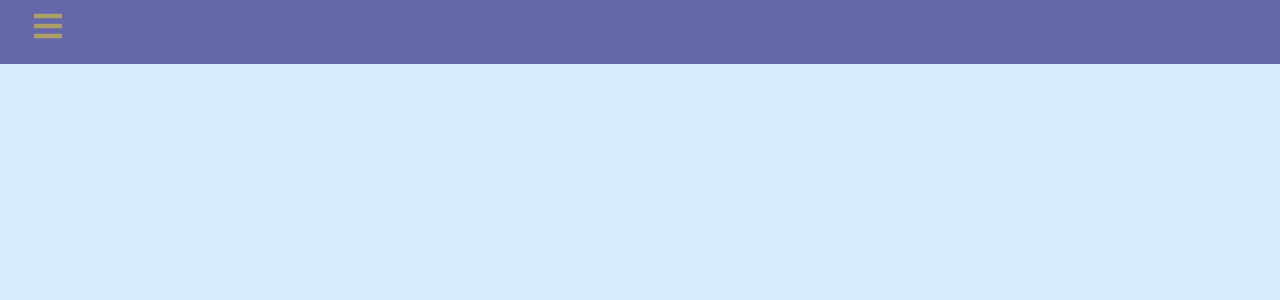
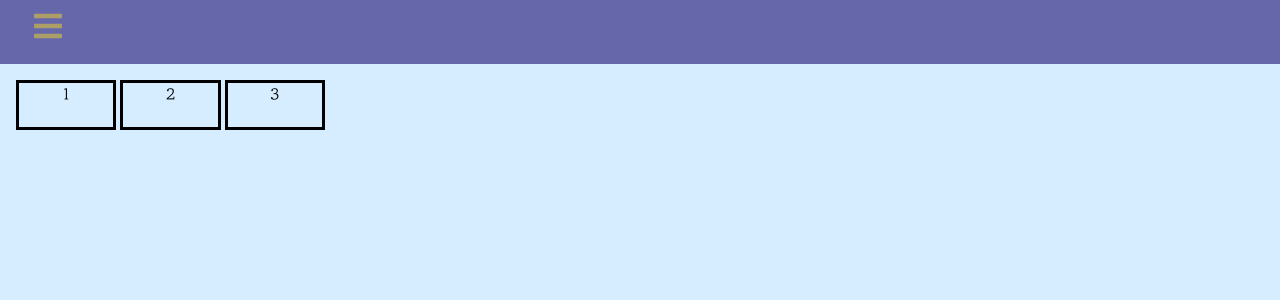
Before and after one commit to dannyp0930/styeld-component, a React (Create React App) app: page /grid in a window 1280 px wide. Before the commit this address had no page. Shown: the top 300 px of the page. Built offline with nearby package versions, Linux system fonts and the light colour scheme; a web font is replaced by a local one.

Commit message:
FEAT: Grid

```diff
--- a/src/app/App.tsx
+++ b/src/app/App.tsx
@@ -4,6 +4,7 @@ import { Home } from '../components/Home/Home';
 import { Navbar } from '../common/Navbar';
 import { Buttons } from '../components/Buttons/Buttons';
 import { Inputs } from '../components/Inputs/Inputs';
+import { Grid } from '../components/Grid/Grid';
 
 export default function App() {
 
@@ -14,6 +15,7 @@ export default function App() {
         <Route path='/' element={<Home/>}></Route>
         <Route path='buttons' element={<Buttons/>}></Route>
         <Route path='inputs' element={<Inputs/>}></Route>
+        <Route path='grid' element={<Grid/>}></Route>
       </Routes>
     </div>
   );
--- a/src/common/Navbar.tsx
+++ b/src/common/Navbar.tsx
@@ -31,15 +31,10 @@ export function Navbar() {
               <AiIcons.AiOutlineClose></AiIcons.AiOutlineClose>
             </Close>
           </NavToggle>
-          <NavItem>
-            <StyledNavLink to="/">Home</StyledNavLink>
-          </NavItem>
-          <NavItem>
-            <StyledNavLink to="buttons">Buttons</StyledNavLink>
-          </NavItem>
-          <NavItem>
-            <StyledNavLink to="inputs">Inputs</StyledNavLink>
-          </NavItem>
+          <NavItem><StyledNavLink to="/">Home</StyledNavLink></NavItem>
+          <NavItem><StyledNavLink to="buttons">Buttons</StyledNavLink></NavItem>
+          <NavItem><StyledNavLink to="inputs">Inputs</StyledNavLink></NavItem>
+          <NavItem><StyledNavLink to="grid">Grid</StyledNavLink></NavItem>
         </NavItems>
       </Nav>}
     </div>
--- /dev/null
+++ b/src/components/Grid/Grid.tsx
@@ -0,0 +1,12 @@
+import React from 'react'
+import { Container, Item } from './Styels'
+
+export function Grid() {
+  return (
+    <Container>
+      <Item>1</Item>
+      <Item>2</Item>
+      <Item>3</Item>
+    </Container>
+  )
+}
--- /dev/null
+++ b/src/components/Grid/Styels.tsx
@@ -0,0 +1,18 @@
+import styled from "styled-components";
+
+export const Container = styled.div`
+  display: grid;
+  height: 100vh;
+  color: black;
+  margin: 1rem;
+  grid-template-columns: repeat(12, 1fr);
+  grid-template-rows: 50px 50px;
+  text-align: center;
+  grid-gap: 0.25rem;
+`;
+
+export const Item = styled.div`
+  display: flex;
+  justify-content: center;
+  border: solid;
+`
```
